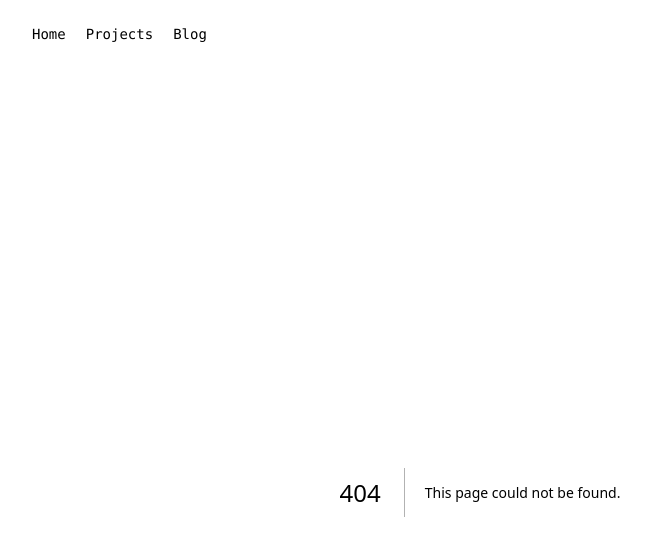
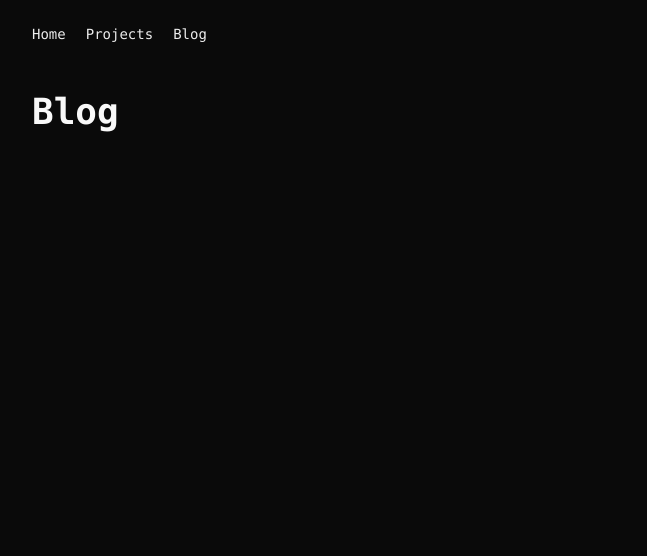
Before and after one commit to Hazem-BenAbdelhafidh/Portfolio, a Next.js app: page /blog in a window 1280 px wide. Before the commit this address had no page. Shown: the top 556 px of the page, without its empty margins (160-807 px from the left). Built offline with nearby package versions, Linux system fonts and the light colour scheme.

Commit message:
blog and projects layout

```diff
--- /dev/null
+++ b/src/app/blog/page.tsx
@@ -0,0 +1,13 @@
+import TypeWriter from "@/components/TypeWriter";
+
+type Props = {};
+
+const Blog = (props: Props) => {
+  return (
+    <main className="flex flex-col gap-3 row-start-2 items-start container text-justify">
+      <TypeWriter text={"Blog"} />
+    </main>
+  );
+};
+
+export default Blog;
--- /dev/null
+++ b/src/app/projects/page.tsx
@@ -0,0 +1,13 @@
+import TypeWriter from "@/components/TypeWriter";
+
+type Props = {};
+
+const Projects = (props: Props) => {
+  return (
+    <main className="flex flex-col gap-3 row-start-2 items-start container text-justify">
+      <TypeWriter text={"Projects"} />
+    </main>
+  );
+};
+
+export default Projects;
```
